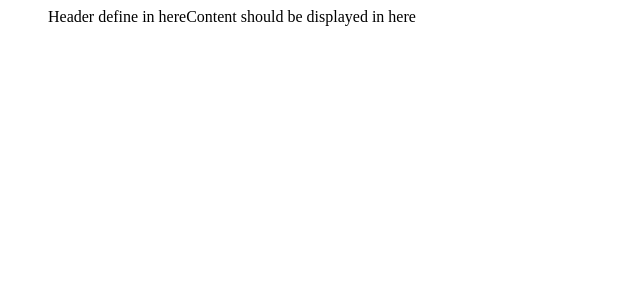
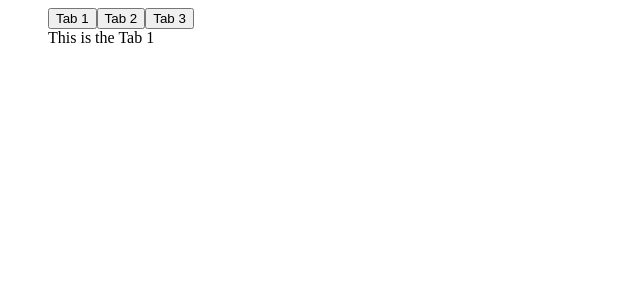
Before and after one commit to denniscual/react-simple-ui, a React (Create React App) app: page / in a window 1280 px wide. Shown: the top 300 px of the page, without its empty margins (0-640 px from the left). Built offline with nearby package versions, Linux system fonts and the light colour scheme.

Commit message:
create design structure for Tabs and state logic

```diff
--- a/src/App.js
+++ b/src/App.js
@@ -1,6 +1,16 @@
 // @flow
-import React, { useState } from 'react'
+import React, {
+  Children,
+  cloneElement,
+  isValidElement,
+  useState,
+  useCallback,
+  useMemo,
+  useEffect,
+  useRef,
+} from 'react'
 import type { ChildrenArray, Element } from 'react'
+import { update } from 'ramda'
 import styled from 'styled-components'
 
 // An application which caters the new features of React including hooks, memo, lazy, Suspense, and more...
@@ -19,47 +29,114 @@ import styled from 'styled-components'
 //   - need to show the active Tab item.
 //   - require some event handlers.
 
+// Helpers
+// It returns the previous version of a value.
+function usePrevious(value) {
+  const ref = useRef();
+  useEffect(() => {
+    ref.current = value;
+  });
+  return ref.current;
+}
+
 // Styles
-const SC_Tabs = styled.ul`
-  margin: 0;
-  display: flex;
-`
+// TODO: Try this new structure in defining Styled Components. In this way, we can
+// easily distinguish the Styled Components against Regular React Components.
+const sc = {
+  tabs: styled.ul`
+    margin: 0;
+  `,
+  tabsHeader: styled.header`
+  `,
+  tabItem: styled.li`
+    display: ${({ active }) => active ? 'block' : 'none'};
+    list-style-type: none;
+  `,
+}
 
-const SC_TabItem = styled.li`
-  list-style-type: none;
-`
-
-function TabItem({ children, title }: { children: Element<any> | any, title: string }) {
+const TabItem = function (
+  {
+    children,
+    title,
+    active,
+  }:
+  {
+    children: Element<any> | any,
+    title: string,
+    active: boolean,
+  }
+) {
   return (
-    <SC_TabItem>
-      <header>{ title }</header>
+    <sc.tabItem active={active}>
       <div>{ children }</div>
-    </SC_TabItem>
+    </sc.tabItem>
   )
 }
 
-function Tabs({ children }: { children: ChildrenArray<Element<typeof TabItem>>}): Element<'ul'> {
-  // We need loop to the children prop and extract the title prop of eact TabItem and use the titles
-  // for creating header of the Tabs.
+TabItem.defaultProps = {
+  active: false,
+}
+
+// TODO: Need to accept some event handlers. This handlers gets invoke when there is changes in active Tab and there is selection.
+function Tabs(
+  {
+    children,
+    activeIndex,
+  }: {
+    children: ChildrenArray<Element<typeof TabItem>>,
+    activeIndex: number,
+  }
+): Element<'ul'> {
+  const [ active, setActive ] = useState(activeIndex)
+  // create the tabsHeader. Note that the computation has been memoized. Means if no
+  // changes in children, it returns the cache value. No re-rendering happens.
+  const tabsHeader = useMemo(() => {
+    // create an array whose elements are the title prop of every child. Memoized the return value.
+    const tabItemHeaders = Children
+      .map(children, (child) => {
+        const isValid = isValidElement(child)
+        // If valid.
+        if (isValid) {
+          return child.props.title
+        }
+        // Else.
+        throw new TypeError('Value is not valid element.')
+      })
+      .map((title, i) => <button key={i} onClick={() => setActive(i)}>{ title }</button>)
+    return <sc.tabsHeader>{ tabItemHeaders }</sc.tabsHeader>
+  }, [ children ])
+  // Create body/content of the Tabs. Value has been memoized.
+  const tabsBody = useMemo(() => {
+    const updatedTabItemBasedInIndex = cloneElement(
+      Children.toArray(children)[active],
+      { active: true }
+    )
+    return <div>{ update(active, updatedTabItemBasedInIndex, children) }</div>
+  }, [ children, active ])
   return (
-    <SC_Tabs>
-      {/* TODO: The header should be displayed in here. E.g, The TabItem's title. */}
-      <header>Header define in here</header>
-      {/* TODO: The content should be displayed in here. */}
-      <div>Content should be displayed in here</div>
-    </SC_Tabs>
+    <sc.tabs>
+      { tabsHeader }
+      { tabsBody }
+    </sc.tabs>
   )
+}
+
+Tabs.defaultProps = {
+  activeIndex: 0,
 }
 
 function App() {
   return (
     // <Counter />
-    <Tabs>
+    <Tabs activeIndex={0}>
       <TabItem title="Tab 1">
-        This is the Tab 1
+        <div>This is the Tab 1</div>
       </TabItem>
       <TabItem title="Tab 2">
-        This is the Tab 2
+        <div>This is the Tab 2</div>
+      </TabItem>
+      <TabItem title="Tab 3">
+        <div>This is the Tab 3</div>
       </TabItem>
     </Tabs>
   );
```
